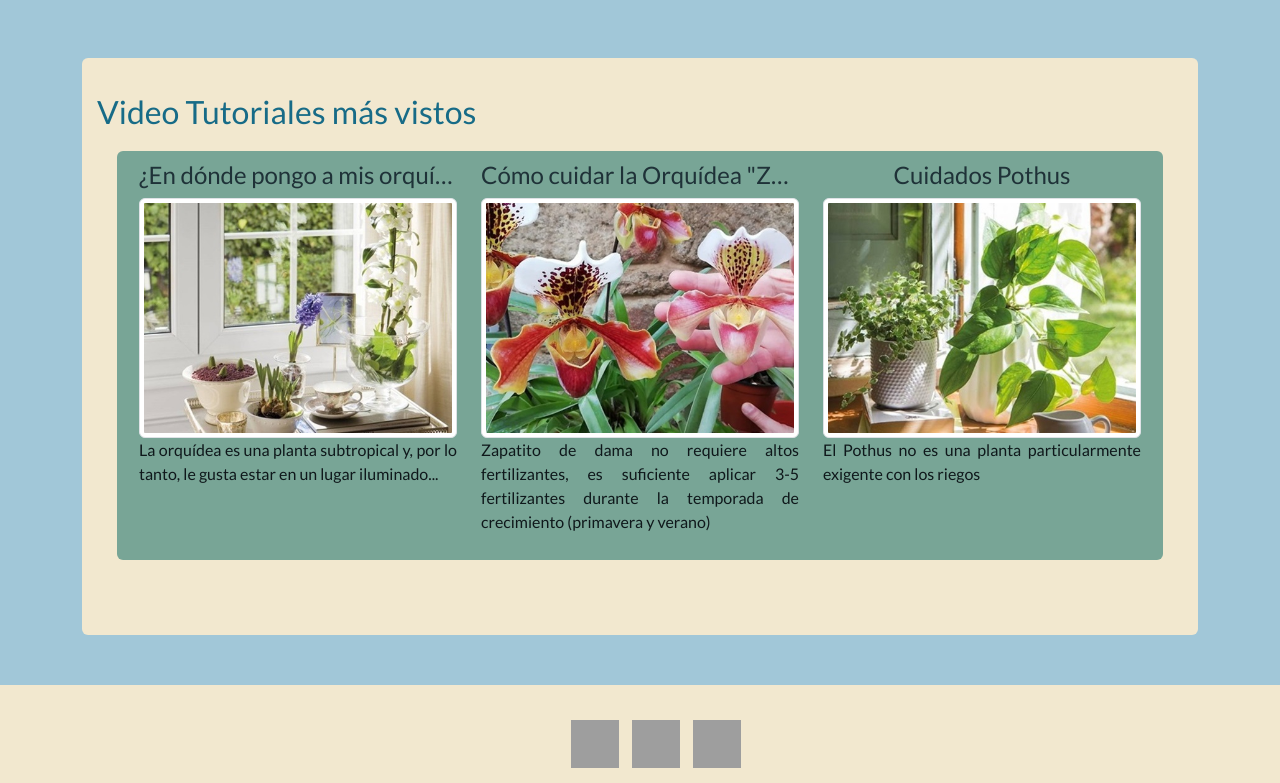
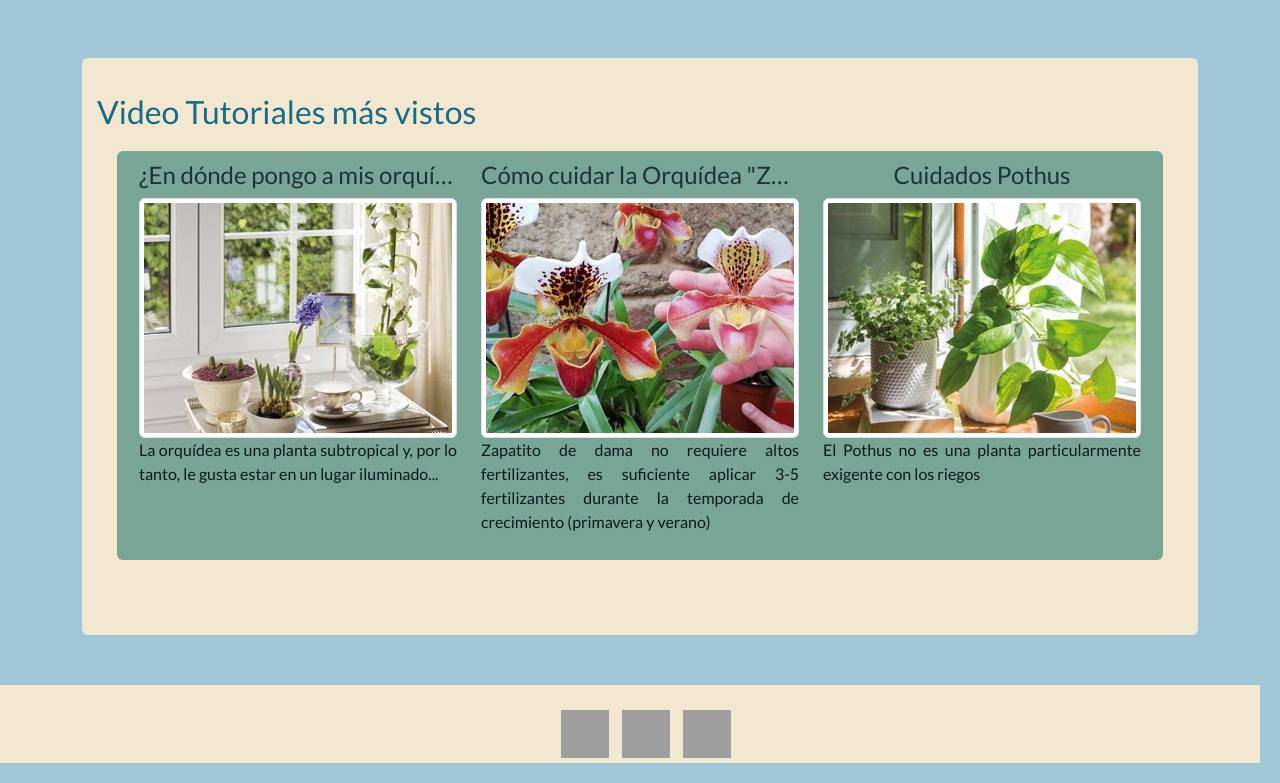
Before and after one commit to CabezasDiego/PreEntrega2Cabezas, a website: page index.html in a window 1280 px wide. Shown: the part 1449-2232 px from the top of the page. Drawn offline with nearby package versions, Linux system fonts and the light colour scheme; files that its build step writes are made by us from their sources; grey boxes are pictures that could not be loaded; a web font is replaced by a local one.

Commit message:
trabajo final

```diff
--- a/scss/_footer.scss
+++ b/scss/_footer.scss
@@ -1,7 +1,6 @@
 footer {
-    padding: 10px;
     background-color: $colorFondoFooter;
-    margin-right:0px;
+    margin-right:20px;
 
     ul {
         list-style-type: none;
--- a/scss/_generales.scss
+++ b/scss/_generales.scss
@@ -60,24 +60,3 @@ body {
         color:white;
     }
 }
-
-
-/* Works on Firefox */
-* {
-    scrollbar-width: thin;
-    scrollbar-color: blue orange;
-  }
-
-  /* Works on Chrome, Edge, and Safari */
-  *::-webkit-scrollbar {
-    width: 12px;
-  }
-
-  *::-webkit-scrollbar-track {
-    background: $colorFondoScroll;
-  }
-
-  *::-webkit-scrollbar-thumb {
-    background-color:$colorScroll;
-    border-radius: 20px;
-  }
--- a/scss/_header.scss
+++ b/scss/_header.scss
@@ -1,12 +1,6 @@
 header {
     padding: 20px;
     background-color:$colorFondoHeader;
-    //En footer, al usar .row traía margin-right: calc(-0.5 * var(--bs-gutter-x));
-    //esto hacía que el header tuviera una franja a la izquierda por más que en el footer
-    //se pusiera margin-right:0;
-    //se extrajo parte del código de .row para igualar al footer.
-    //margin-right: calc(-0.5 * 1.5rem);
-
     li {
         display: inline-block;
         transition: all 0.4s ease 0s;
```
